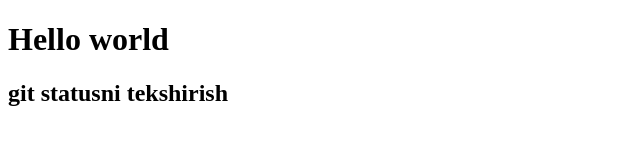
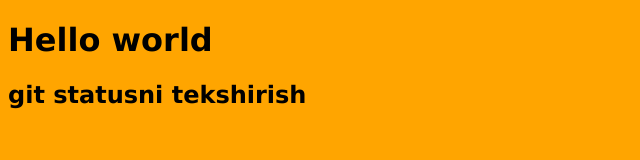
Before and after one commit to sohibjon4898/tutorial, a plain HTML site: page index.html in a window 1280 px wide. Shown: the whole page, without its empty margins (0-640 px from the left). Drawn offline with Linux system fonts and the light colour scheme.

Commit message:
last!!!!!!

```diff
--- a/index.html
+++ b/index.html
@@ -4,6 +4,13 @@
   <meta charset="UTF-8">
   <meta name="viewport" content="width=device-width, initial-scale=1.0">
   <title>Document</title>
+  <style>
+    body{
+      background-color: orange;
+      color: write;
+      font-family: Verdana;
+    }
+  </style>
 </head>
 <body>
   <h1>Hello world</h1>
```
